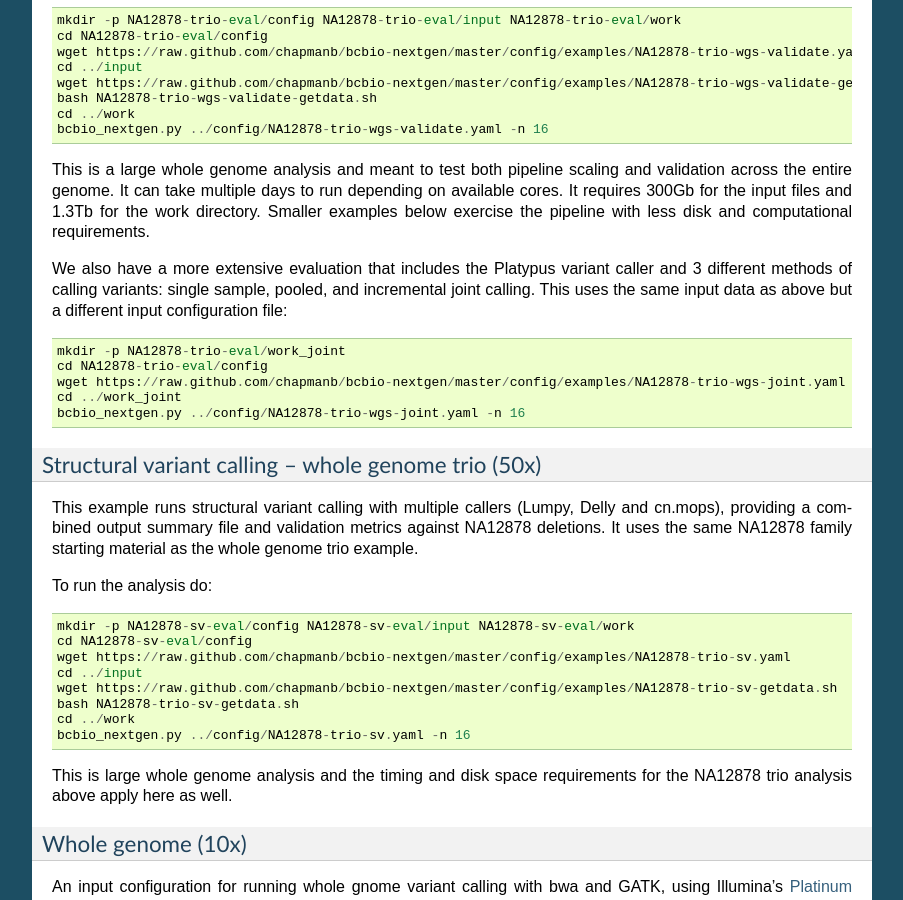
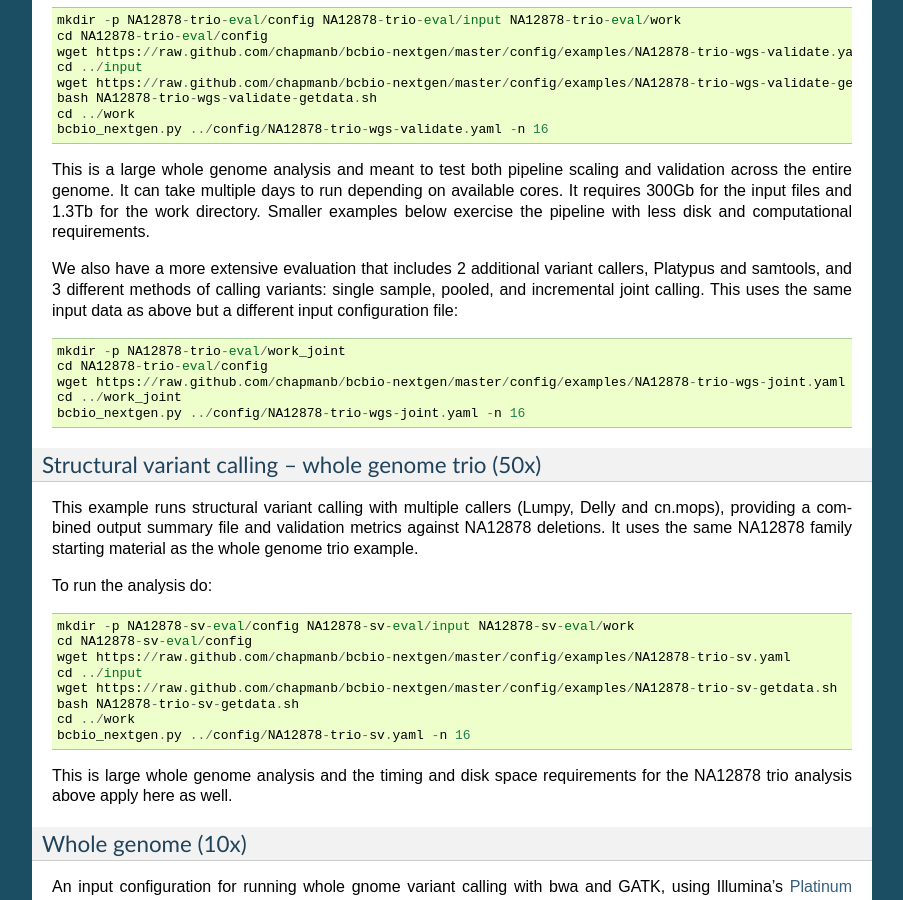
Before and after one commit to bcbio/bcbio-nextgen, a Sphinx documentation site: the page built from docs/contents/testing.rst, in a window 1280 px wide and 900 px high, scrolled down 1048 px. Shown: the whole window, without its empty margins (198-1101 px from the left). Built offline with Sphinx 7.4.7, drawn with Linux system fonts in a browser that asks for light colours.

Commit message:
Updated joint validation comparison with samtools, update documentation

```diff
--- a/docs/contents/testing.rst
+++ b/docs/contents/testing.rst
@@ -83,10 +83,10 @@ less disk and computational requirements.
 
 .. _CEPH NA12878 family: http://blog.goldenhelix.com/wp-content/uploads/2013/03/Utah-Pedigree-1463-with-NA12878.png
 
-We also have a more extensive evaluation that includes the Platypus variant
-caller and 3 different methods of calling variants: single sample, pooled, and
-incremental joint calling. This uses the same input data as above but a
-different input configuration file::
+We also have a more extensive evaluation that includes 2 additional variant
+callers, Platypus and samtools, and 3 different methods of calling variants:
+single sample, pooled, and incremental joint calling. This uses the same input
+data as above but a different input configuration file::
 
   mkdir -p NA12878-trio-eval/work_joint
   cd NA12878-trio-eval/config
```
Also changed, not shown: 1 other file.
